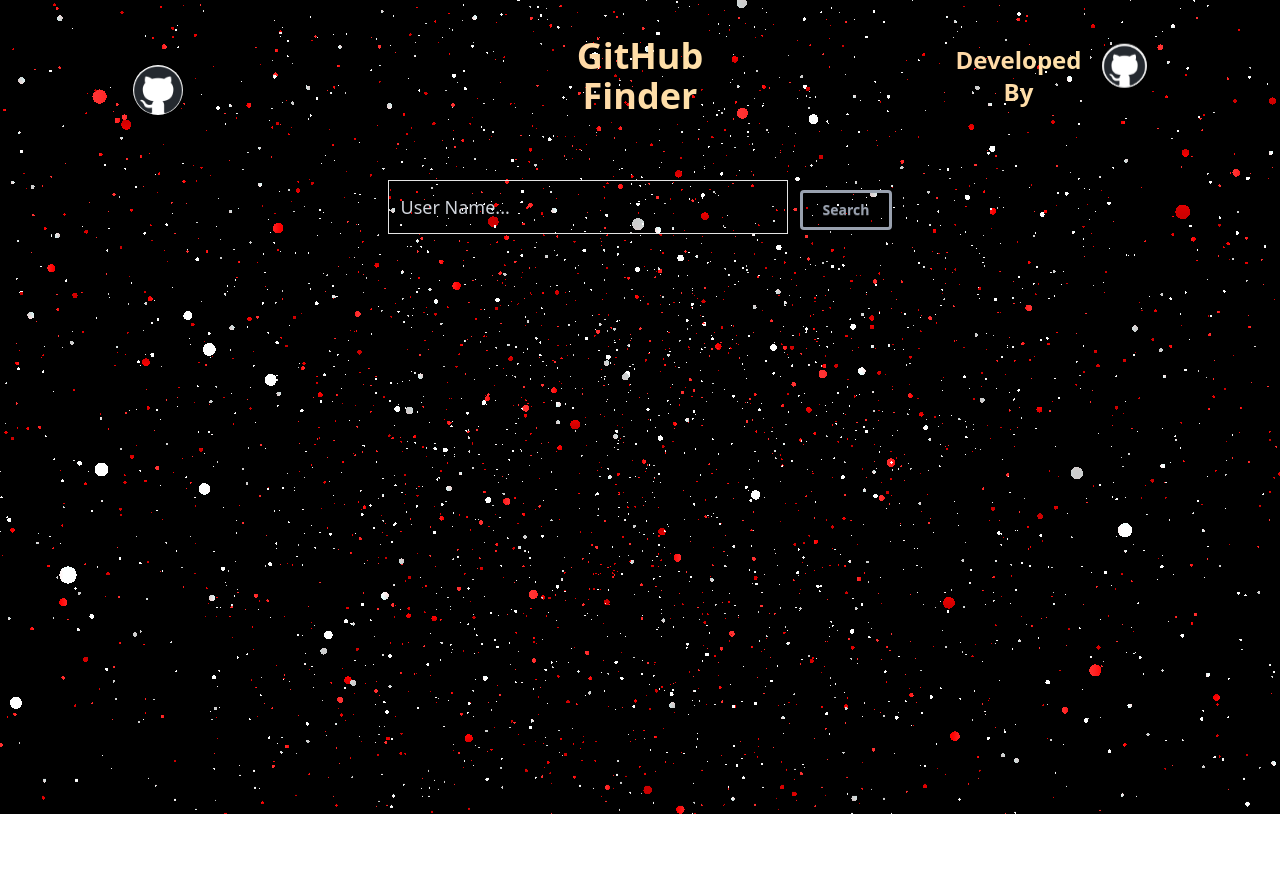
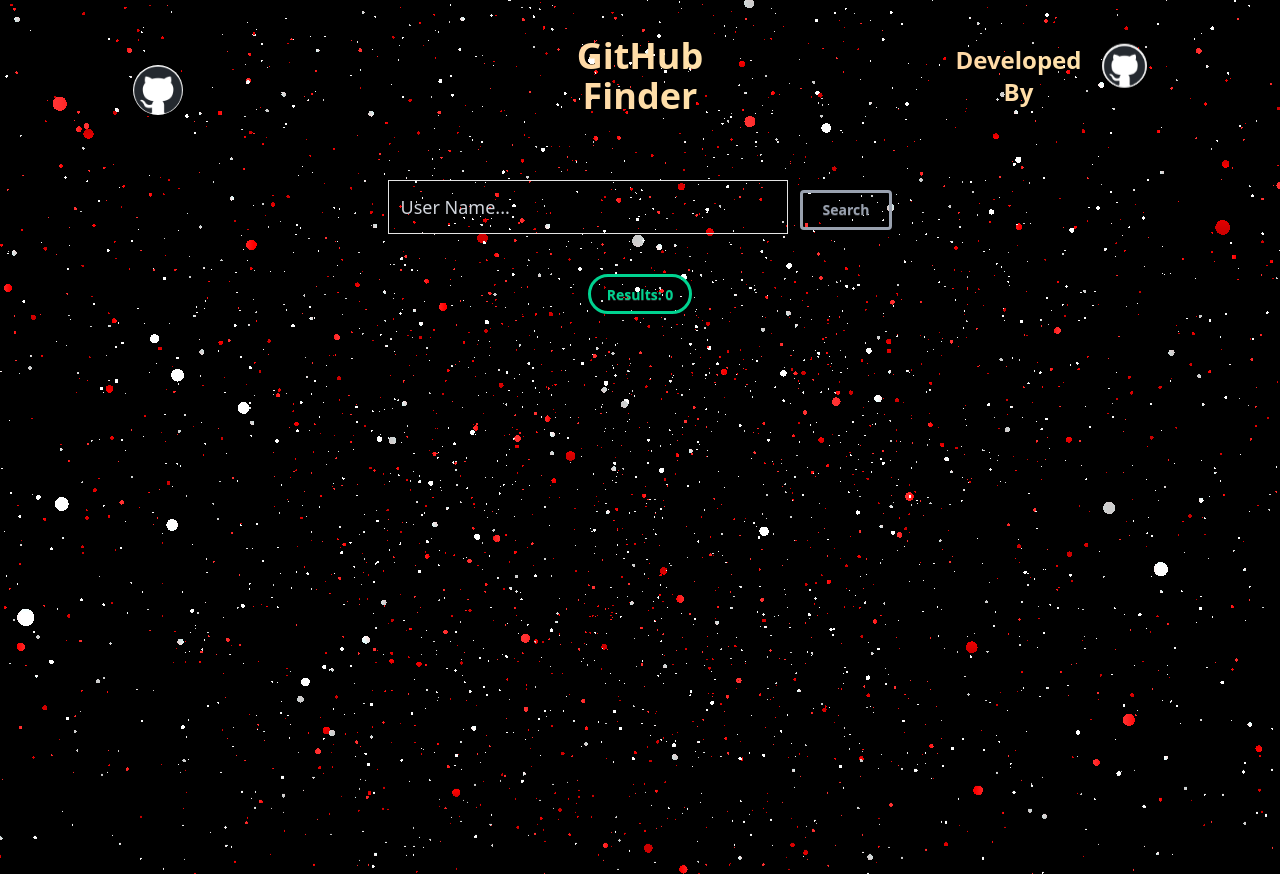
Before and after one commit to Shahryar-Sohail/github-finder, a Next.js app: page / in a window 1280 px wide. Before the commit the page ends 814 px from the top, so only its background shows below. Built offline with nearby package versions, Linux system fonts and the light colour scheme.

Commit message:
Results Count Shown

```diff
--- a/src/app/page.tsx
+++ b/src/app/page.tsx
@@ -49,9 +49,9 @@
         {/* navbar  */}
         <div className="flex justify-around flex-wrap items-center gap-5">
           <div className="md:w-1/6 md:block hidden">
-            <Link href="https://github-finder-olive-iota.vercel.app/">
+            <a href="https://github-finder-olive-iota.vercel.app/">
               <Image src={githubLogo} className="bg-white rounded-4xl animated-logo" alt="GitHub Logo" width={50} height={50} />
-            </Link>
+            </a>
           </div>
           <div className="md:w-1/6">
             <h1 className="text-3xl md:text-4xl font-bold mb-5 gradient-text animated-text">GitHub Finder</h1>
@@ -76,6 +76,7 @@
         >
           Search
         </button>
+        <button className="btn btn-outline btn-success block mx-auto mt-5 rounded-4xl">Results: {result?.items?.length || 0}</button>
         {
           loading &&
           <div>
```
